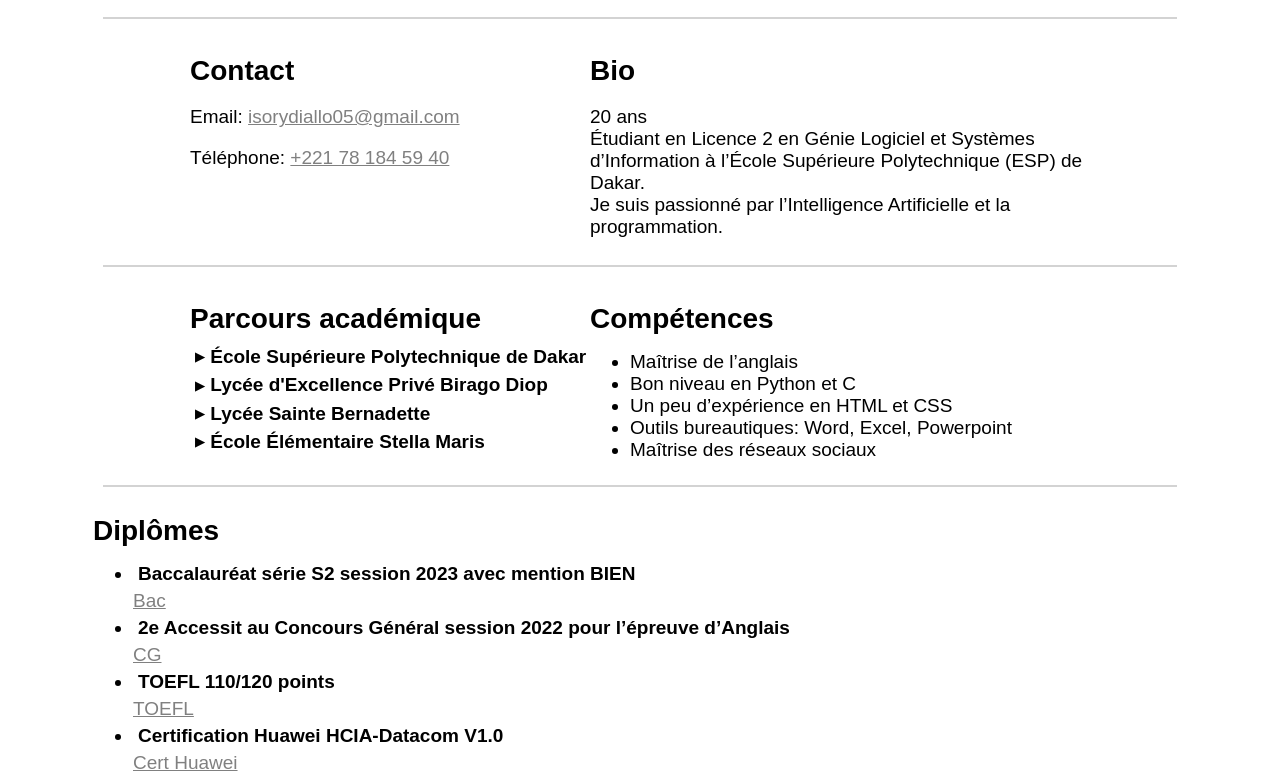
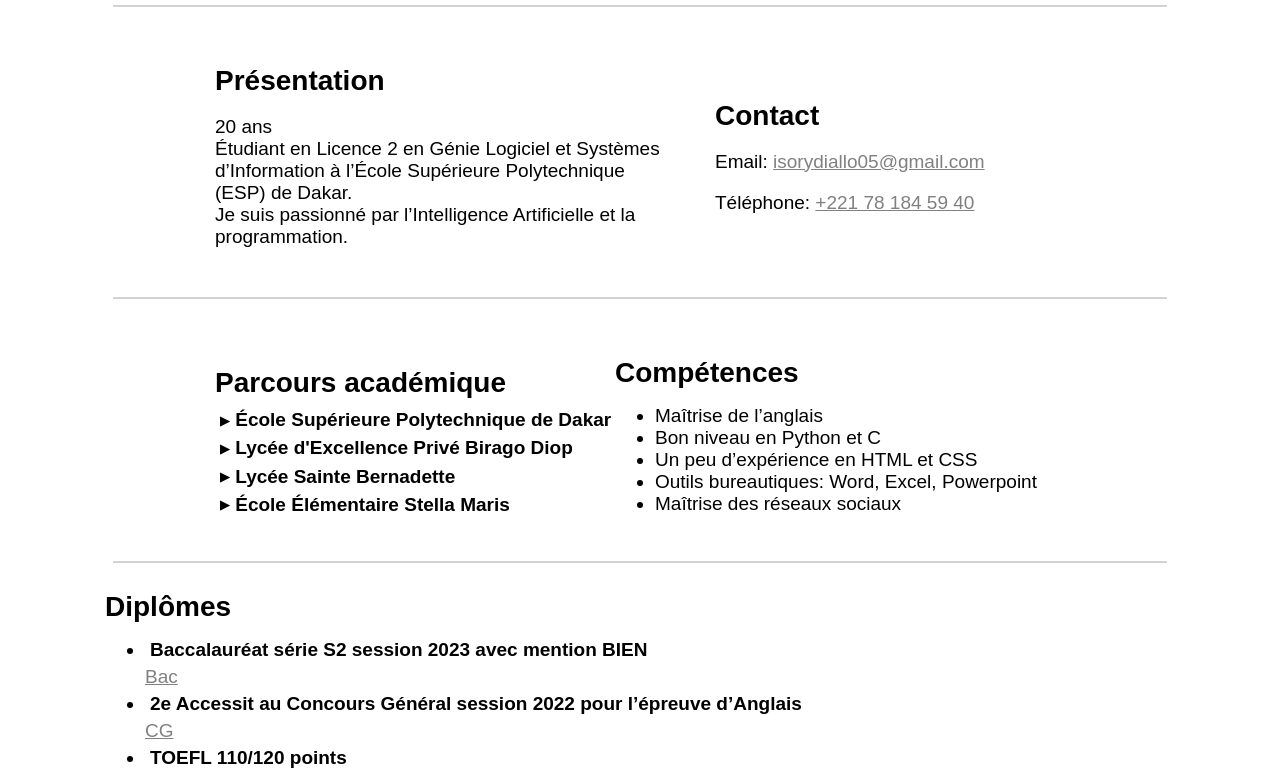
Before and after one commit to br1mald/br1mald.github.io, a plain HTML site: page index.html in a window 1280 px wide. Shown: the part 102-879 px from the top of the page. Drawn offline with Linux system fonts and the light colour scheme.

Commit message:
made the website mobile-friendly and modified the structure a bit

```diff
--- a/index.html
+++ b/index.html
@@ -3,13 +3,41 @@
     <head>
         <title>CV - Ibrahima Sory Diallo</title>
         <meta charset="utf-8" />
+        <meta name="viewport" content="width=device-width, initial-scale=1.0" />
         <link rel="stylesheet" href="style.css" />
         <script src="script.js"></script>
+        <script type="application/ld+json">
+            {
+                "@context": "https://schema.org",
+                "@type": "Person",
+                "name": "Ibrahima Sory Diallo",
+                "jobTitle": "Student, Computer Science",
+                "url": "https://br1mald.github.io/",
+                "email": "mailto:isorydiallo05@gmail.com",
+                "sameAs": ["https://github.com/br1mald"],
+                "alumniOf": {
+                    "@type": "CollegeOrUniversity",
+                    "name": "École Supérieure Polytechnique de Dakar"
+                },
+                "knowsAbout": ["Python", "C"]
+            }
+        </script>
     </head>
     <body>
         <h1>Ibrahima Sory Diallo</h1>
         <hr />
         <div class="blocks-of-two">
+            <div class="bio">
+                <h3>Présentation</h3>
+                <p>
+                    20 ans <br />
+                    Étudiant en Licence 2 en Génie Logiciel et Systèmes
+                    d’Information à l’École Supérieure Polytechnique (ESP) de
+                    Dakar.<br />
+                    Je suis passionné par l’Intelligence Artificielle et la
+                    programmation.
+                </p>
+            </div>
             <div class="contact">
                 <h3>Contact</h3>
                 <p>
@@ -23,17 +51,6 @@
                     <a href="tel: +221781845940" alt="phone"
                         >+221 78 184 59 40</a
                     >
-                </p>
-            </div>
-            <div class="bio">
-                <h3>Bio</h3>
-                <p>
-                    20 ans <br />
-                    Étudiant en Licence 2 en Génie Logiciel et Systèmes
-                    d’Information à l’École Supérieure Polytechnique (ESP) de
-                    Dakar.<br />
-                    Je suis passionné par l’Intelligence Artificielle et la
-                    programmation.
                 </p>
             </div>
         </div>
@@ -142,7 +159,7 @@
         </div>
         <hr />
         <div class="projets">
-            <h3>Projets accomplis</h3>
+            <h3>Projets réalisés</h3>
             <ul>
                 <li>
                     <strong>Programme de gestion de notes en C</strong>
--- a/style.css
+++ b/style.css
@@ -1,23 +1,24 @@
 body {
     font-family: sans-serif;
+    margin: 10px;
 }
 
 body h1 {
-    justify-self: center;
-    font-size: 48px;
+    font-size: 32px;
+    text-align: center;
+    margin-bottom: 15px;
 }
 
 body p,
-li {
-    font-size: 19px;
+li,
+span {
+    font-size: 16px;
 }
 
-span {
-    font-size: 19px;
-}
 body h3 {
-    font-size: 28px;
+    font-size: 22px;
     margin-bottom: 10px;
+    text-align: center;
 }
 
 .parcours span {
@@ -41,24 +42,27 @@ body h3 {
     cursor: pointer;
     background: none;
     border: none;
-    transition:
-        transform 0,
-        2s ease-in-out;
+    transition: transform 0.1s ease-in-out;
     line-height: 1;
     display: flex;
     align-items: center;
     justify-content: center;
-    padding: 0;
-    margin: 5px;
+    padding: 5px;
+    margin: 0;
 }
 
+.toggle-button:hover {
+    background-color: whitesmoke;
+    border-radius: 15%;
+}
 .toggle-button.rotated {
+    background-color: none;
     transform: rotate(90deg);
 }
 
 .toggle-content {
     display: none;
-    padding-left: 20px;
+    padding-left: 15px;
     margin-top: 5px;
 }
 
@@ -76,35 +80,29 @@ body h3 {
 
 .blocks-of-two {
     display: flex;
-    justify-content: center;
+    flex-direction: column;
+    align-items: center;
 }
 
-.contact {
-    width: 400px;
+.contact,
+.bio,
+.parcours,
+.competences {
+    width: 95%;
+    max-width: 400px;
+    margin-bottom: 20px;
+    margin-left: auto;
+    margin-right: auto;
+    padding: 10px;
 }
 
-.bio {
-    width: 500px;
-}
-
-.parcours {
-    width: 400px;
-}
-
-.diplomes {
-    width: 90%;
-    justify-self: left;
-    margin-left: 85px;
-}
-
-.competences {
-    width: 500px;
-}
-
+.diplomes,
 .projets {
-    width: 90%;
-    justify-self: left;
-    margin-left: 85px;
+    width: 95%;
+    margin-left: auto;
+    margin-right: auto;
+    padding: 10px;
+    margin-bottom: 20px;
 }
 
 .toggle-content ul {
@@ -113,10 +111,7 @@ body h3 {
     padding-left: 10px;
 }
 
-.diplomes li p {
-    margin: 5px;
-}
-
+.diplomes li p,
 .projets li p {
     margin: 5px;
 }
@@ -125,9 +120,75 @@ hr {
     height: 2px;
     background-color: lightgray;
     border: none;
-    width: 85%;
+    width: 90%;
+    margin: 20px auto;
 }
 
 a {
     color: gray;
 }
+
+@media (min-width: 768px) {
+    body {
+        margin: 20px;
+    }
+
+    body h1 {
+        font-size: 48px;
+    }
+
+    body p,
+    li,
+    span {
+        font-size: 18px;
+    }
+
+    body h3 {
+        font-size: 28px;
+        text-align: left;
+    }
+
+    .blocks-of-two {
+        flex-direction: row;
+        justify-content: center;
+        gap: 30px;
+    }
+
+    .contact,
+    .parcours {
+        width: 350px;
+        max-width: none;
+        margin-bottom: 0;
+        margin-left: 0;
+        margin-right: 0;
+    }
+
+    .bio,
+    .competences {
+        width: 450px;
+        max-width: none;
+        margin-bottom: 0;
+        margin-left: 0;
+        margin-right: 0;
+    }
+
+    .diplomes,
+    .projets {
+        width: 85%;
+        margin-left: 85px;
+        margin-right: auto;
+        padding: 0;
+    }
+
+    hr {
+        width: 85%;
+    }
+}
+
+@media (min-width: 1024px) {
+    body p,
+    li,
+    span {
+        font-size: 19px;
+    }
+}
```
